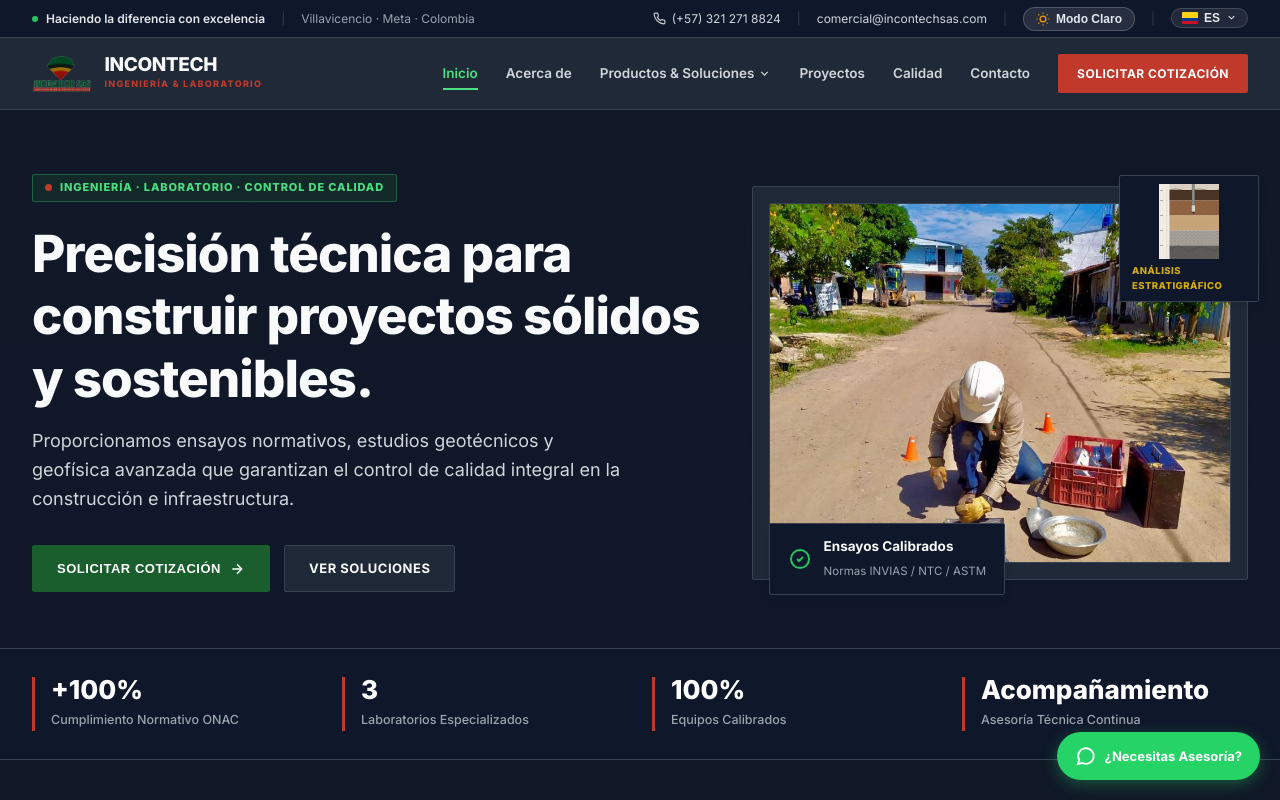
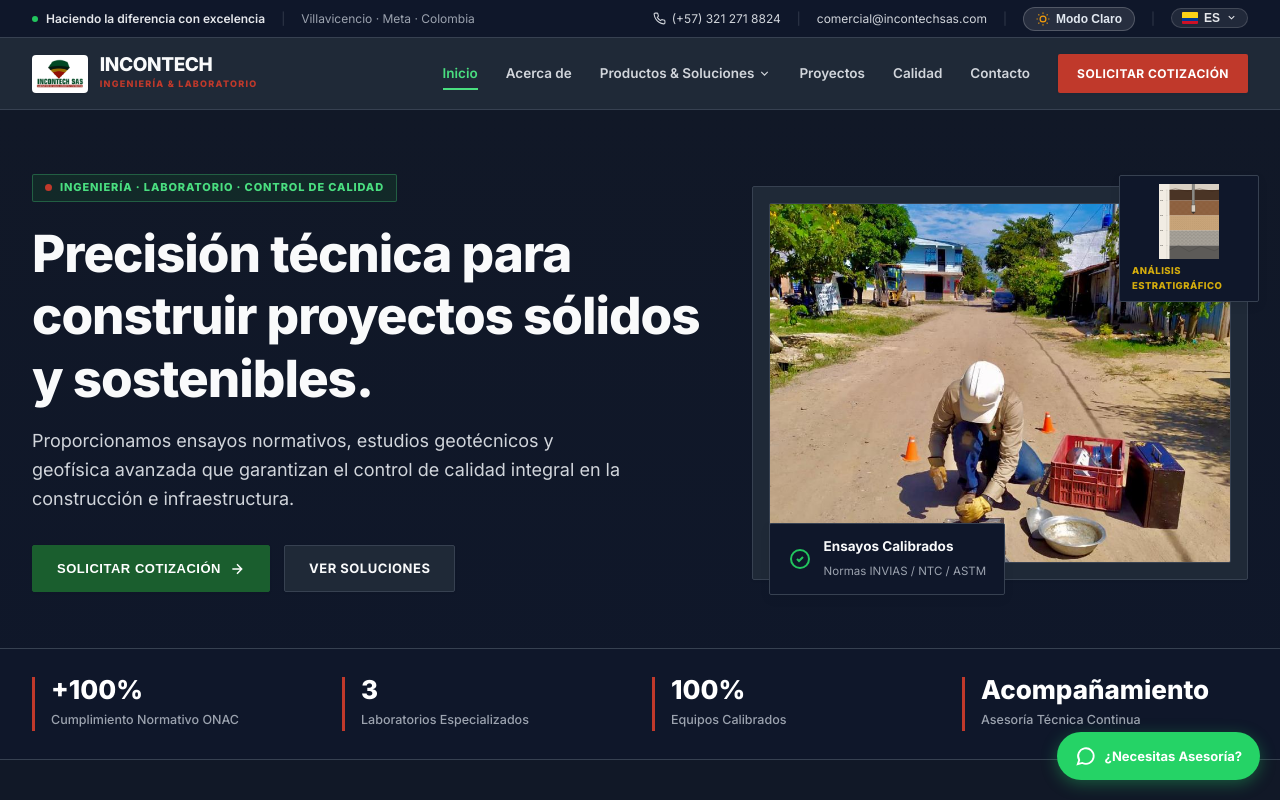
Before and after one commit to Santag207/ICONTECH_SAS, a website: page public/index.html in a window 1280 px wide. Both pictures are taken after a click on the button "Modo Oscuro". Shown: the top 800 px of the page. Drawn offline with Linux system fonts and the light colour scheme.

Commit message:
style: add rounded white background to navbar logo in dark mode

```diff
--- a/public/css/styles.css
+++ b/public/css/styles.css
@@ -146,6 +146,12 @@
 body.dark-mode .nav {
   background-color: #1F2937;
   border-bottom-color: #374151;
+}
+body.dark-mode .logo__img {
+  background-color: #FFFFFF;
+  padding: 4px;
+  border-radius: var(--radius-md);
+  box-shadow: var(--shadow-sm);
 }
 body.dark-mode .menu__link {
   color: #D1D5DB;
```
Also changed, not shown: dark_logo_fixed.png (added).
